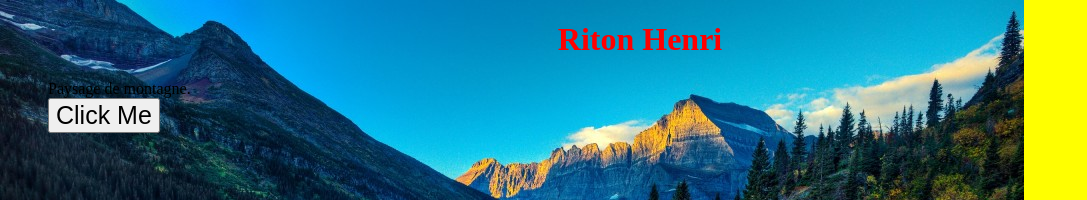
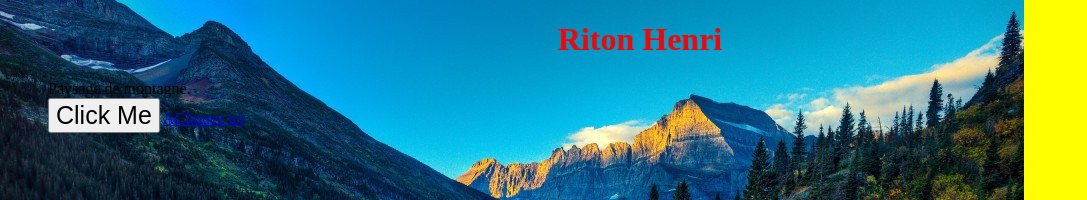
Before and after one commit to lebonhenri/new_site.io, a plain HTML site: page index.html in a window 1280 px wide. Shown: the top 200 px of the page, without its empty margins (0-1087 px from the left). Drawn offline with Linux system fonts and the light colour scheme.

Commit message:
Update index.html

```diff
--- a/index.html
+++ b/index.html
@@ -10,6 +10,7 @@
     <!--<img src="montagne.jpg">-->
     <figcaption>Paysage de montagne.</figcaption>
 	<button id="btn", onclick="alertButton()">Click Me</button>
+    <a href="https://www.youtube.com/watch?v=cMim0uU1yz">ACliquez ici</a>
 </body>
 
 <script src="app.js"></script>
```
